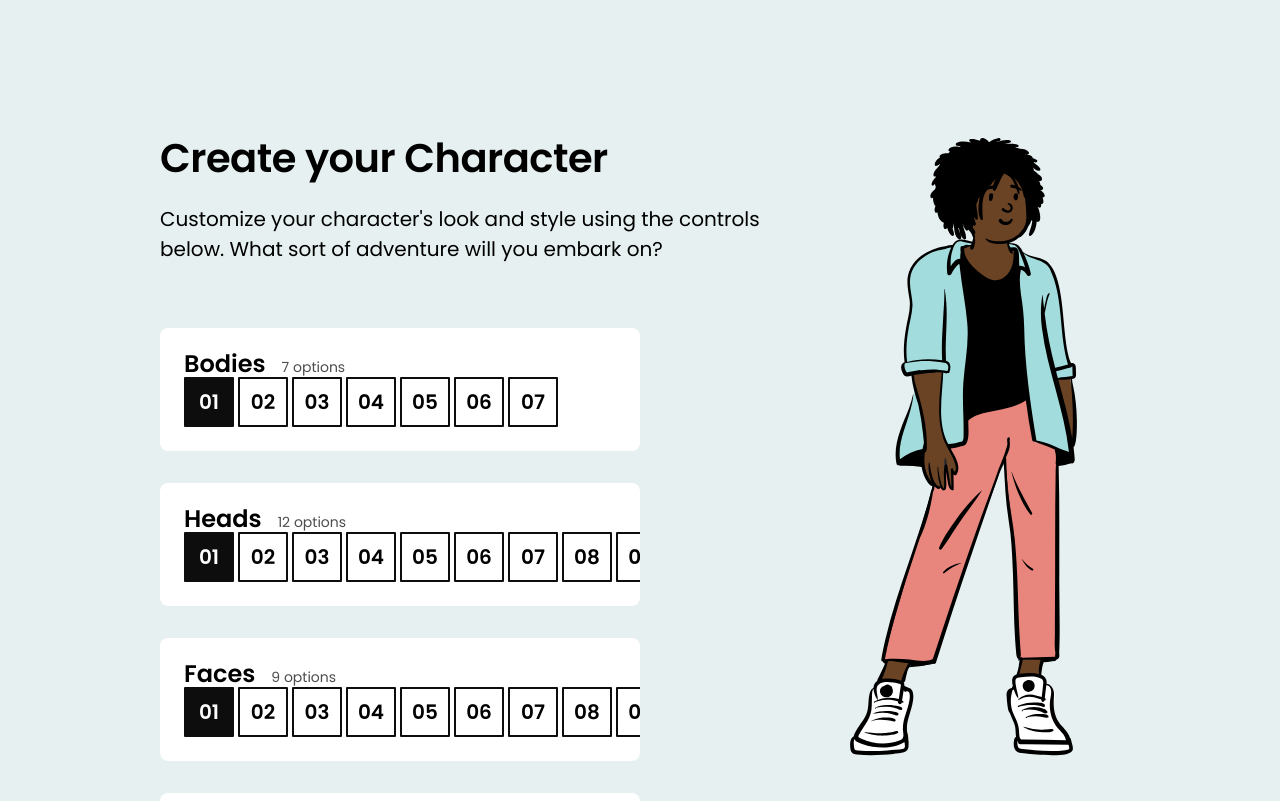
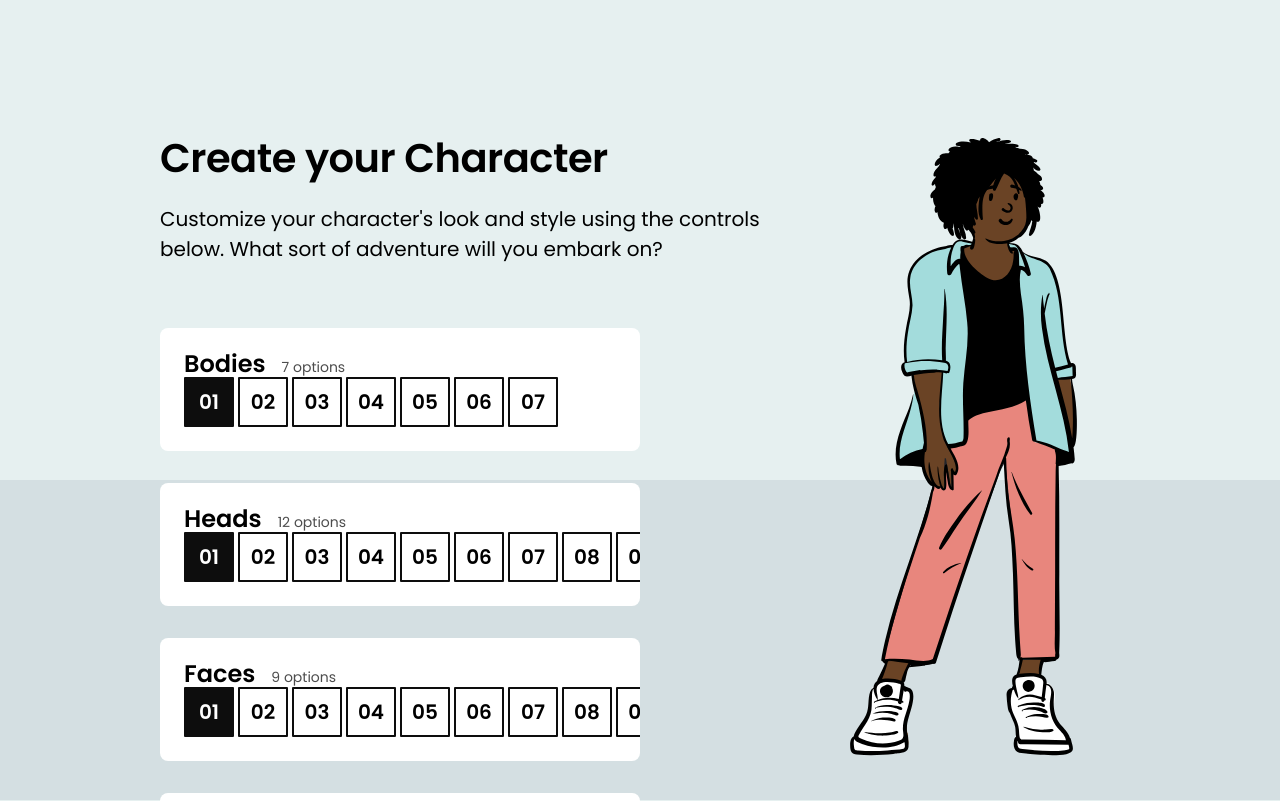
Before and after one commit to fderen-dev/css-for-js-devs, a React (Create React App) app in the folder character-creator/: page / in a window 1280 px wide. Shown: the top 801 px of the page. Built offline with nearby package versions, Linux system fonts and the light colour scheme.

Commit message:
Added background

```diff
--- a/character-creator/src/App.js
+++ b/character-creator/src/App.js
@@ -1,7 +1,7 @@
-import React from 'react';
+import React from "react";
 
-import CharacterEditor from './components/CharacterEditor';
-import Footer from './components/Footer';
+import CharacterEditor from "./components/CharacterEditor";
+import Footer from "./components/Footer";
 
 function App() {
   return (
--- a/character-creator/src/components/Character/Character.module.css
+++ b/character-creator/src/components/Character/Character.module.css
@@ -3,4 +3,5 @@
   display: inline-block;
   height: 100%;
   max-height: 80vh;
+  min-height: 500px;
 }
--- a/character-creator/src/index.css
+++ b/character-creator/src/index.css
@@ -9,11 +9,22 @@ body {
   margin: 0;
 }
 
+body::before {
+  position: fixed;
+  bottom: 0;
+  display: inline-block;
+  content: "";
+  width: 100%;
+  height: 40%;
+  background-color: hsl(195deg, 20%, 86%);
+}
+
 *,
 *:before,
 *:after {
-  font-family: 'Poppins', sans-serif;
+  font-family: "Poppins", sans-serif;
   box-sizing: border-box;
+  isolation: isolate;
 }
 
 /*
```
